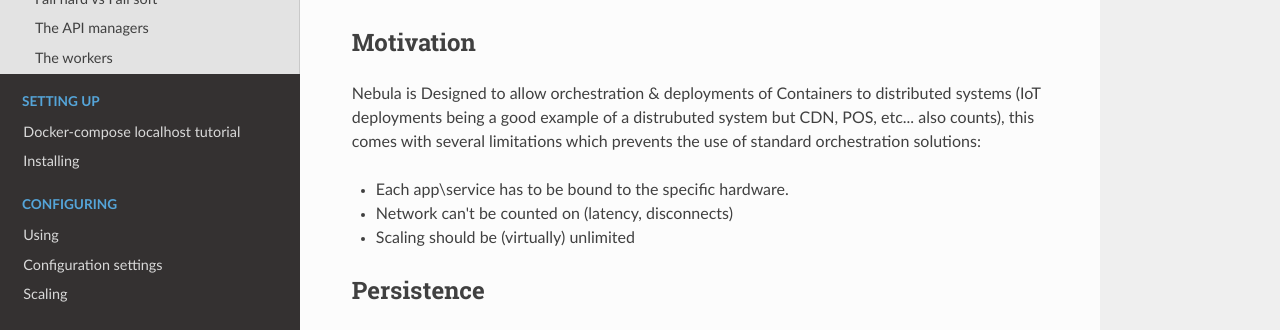
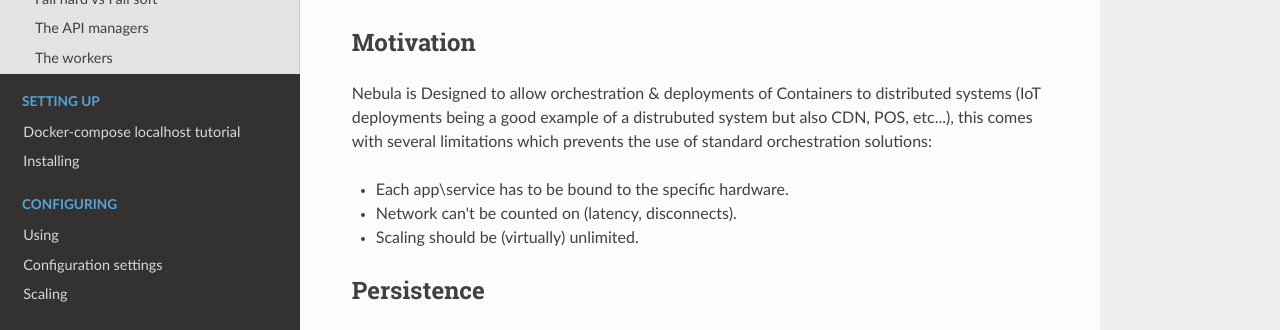
Before and after one commit to nebula-orchestrator/docs, an MkDocs documentation site: the page built from docs/internals.md, in a window 1280 px wide and 900 px high. Shown: the part 254-584 px from the top of the window. Built offline with MkDocs 1.6.1, drawn with Linux system fonts in a browser that asks for light colours; nearby versions of some CDN libraries; old or Windows-style settings are respelled for this version of MkDocs.

Commit message:
typos fix

```diff
--- a/docs/internals.md
+++ b/docs/internals.md
@@ -4,11 +4,11 @@
 
 ## Motivation
 
-Nebula is Designed to allow orchestration & deployments of Containers to distributed systems (IoT deployments being a good example of a distrubuted system but CDN, POS, etc... also counts), this comes with several limitations which prevents the use of standard orchestration solutions:
+Nebula is Designed to allow orchestration & deployments of Containers to distributed systems (IoT deployments being a good example of a distrubuted system but also CDN, POS, etc...), this comes with several limitations which prevents the use of standard orchestration solutions:
 
  * Each app\service has to be bound to the specific hardware.
- * Network can't be counted on (latency, disconnects)
- * Scaling should be (virtually) unlimited
+ * Network can't be counted on (latency, disconnects).
+ * Scaling should be (virtually) unlimited.
 
 ## Persistence
 
```
